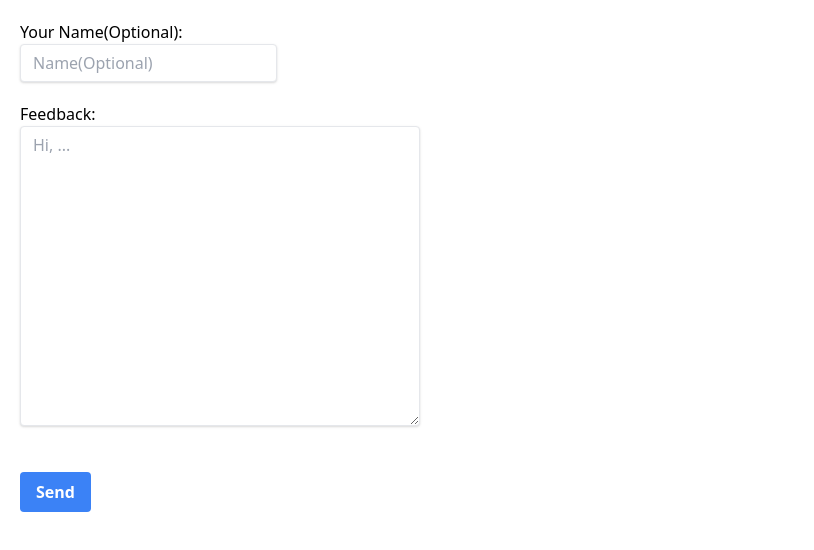
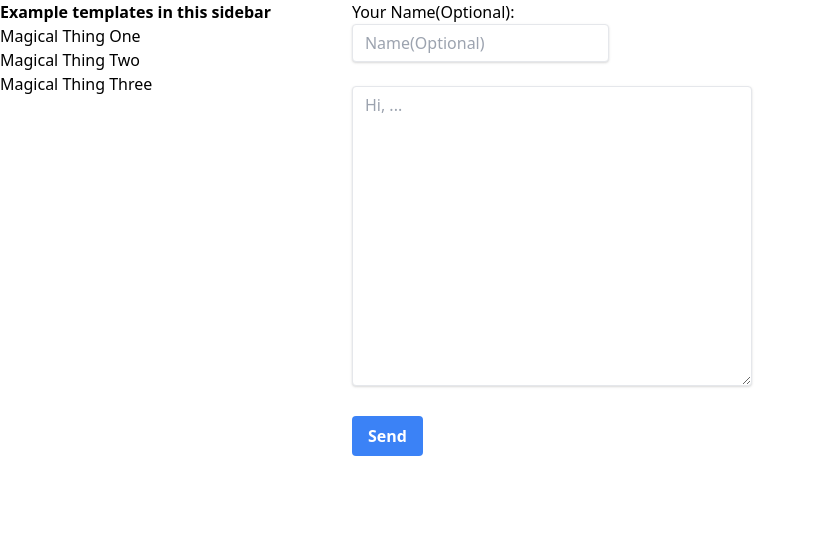
Before and after one commit to J0/j0.github.io, a plain HTML site: page feedback.html in a window 1280 px wide. Shown: the whole page, without its empty margins (0-814 px from the left). Drawn offline with nearby package versions, Linux system fonts and the light colour scheme.

Commit message:
Add sidebar

```diff
--- a/feedback.html
+++ b/feedback.html
@@ -1,38 +1,32 @@
 <!DOCTYPE html>
 <html>
 <link href="https://unpkg.com/tailwindcss@^1.0/dist/tailwind.min.css" rel="stylesheet">
-<form
-  action="https://formspree.io/xvozopre"
-  method="POST"
->
-  <style>
-   div  {
-     margin: 20px;
-   }
-   button {
-     margin: 20px;
-   }
-   #message {
-     width: 400px;
-     height: 300px;
-   }
-  </style>
-  <div>
-    Your Name(Optional):
-    <br>
-    <input class="shadow appearance-none border rounded py-2 px-3 text-gray-700 leading-tight focus:outline-none focus:shadow-outline" id="name" type="text" placeholder="Name(Optional)">
-    <br>
+<link type="text/css" rel="stylesheet" href="stylesheets/main.css" />
+  <div class="with-sidebar">
+  <div> <!-- intermediary wrapper -->
+
+    <div>
+      <h1> <b>Example templates in this sidebar</b> </h1>
+     <ul>
+        <li> Magical Thing One </li>
+        <li> Magical Thing Two </li>
+        <li> Magical Thing Three </li>
+      </ul>
+    </div>
+      <!-- sidebar -->
+    <div class="non-sidebar-content">
+      <h1>Your Name(Optional):</h1>
+      <form action="https://formspree.io/xvozopre" method="POST">
+        <input class="shadow appearance-none border rounded py-2 px-3 text-gray-700 leading-tight focus:outline-none focus:shadow-outline" id="name" type="text" placeholder="Name(Optional)">
+      <!-- non-sidebar -->
+      <br></br>
+      <textarea class="shadow appearance-none border rounded py-2 px-3 text-gray-700 leading-tight focus:outline-none focus:shadow-outline" name="message" id="message" placeholder="Hi, ..."></textarea>
+      <br></br>
+    <button class="bg-blue-500 hover:bg-blue-700 text-white font-bold py-2 px-4 rounded">
+      Send
+    </button>
+    </form>
+    </div>
   </div>
-  <div>
-    Feedback:
-    <br>
-    <textarea class="shadow appearance-none border rounded py-2 px-3 text-gray-700 leading-tight focus:outline-none focus:shadow-outline" name="message" id="message" placeholder="Hi, ..."></textarea>
-    <br>
   </div>
-
-  <!-- your other form fields go here -->
-  <button class="bg-blue-500 hover:bg-blue-700 text-white font-bold py-2 px-4 rounded">
-  Send
-  </button>
-</form>
 </html>
--- /dev/null
+++ b/stylesheets/main.css
@@ -0,0 +1,29 @@
+.with-sidebar {
+  overflow: hidden;
+}
+
+.with-sidebar > * {
+  display: flex;
+  flex-wrap: wrap;
+  margin: calc(var(--s1) / 2 * -1);
+}
+
+.with-sidebar > * > * {
+  margin: calc(var(--s1) / 2);
+  flex-grow: 1;
+}
+
+.with-sidebar > * > :last-child {
+  flex-basis: 0;
+  flex-grow: 999;
+  min-width: calc(50% - var(--s1));
+}
+
+#message {
+  width: 400px;
+  height: 300px;
+}
+
+.non-sidebar-content {
+  margin-left: 5em;:
+}
```
